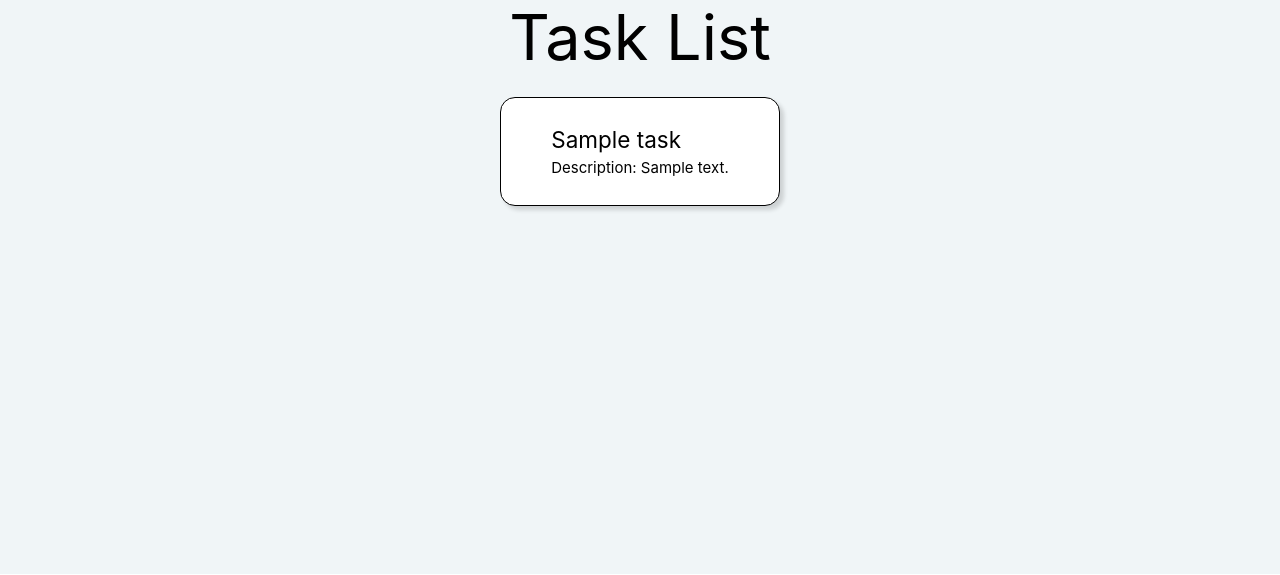
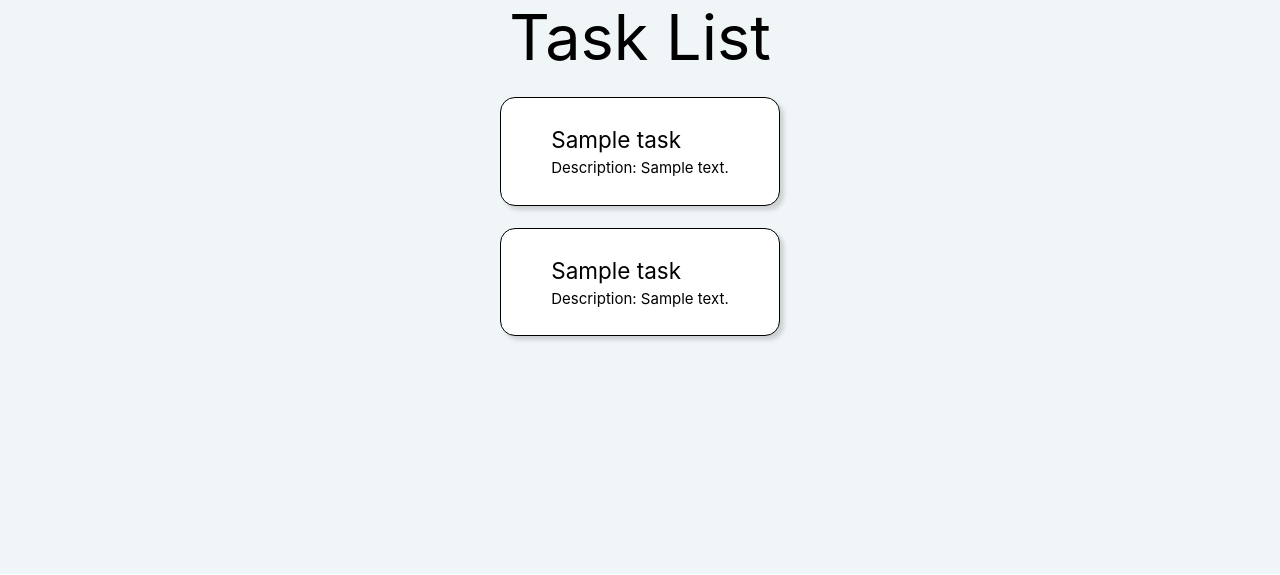
Before and after one commit to PeterSYoo/task_tracker, a Django app: page /tasks/ in a window 1280 px wide. Shown: the part 174-749 px from the top of the page. Run offline with Django 4.2, Linux system fonts and the light colour scheme; a user stored in the database is signed in; tables that the repository leaves empty hold one stand-in row (values such as "Sample post").

Commit message:
wip: displays tasks created by single user and tasks added to multiple users

```diff
--- a/main_app/models.py
+++ b/main_app/models.py
@@ -8,7 +8,7 @@ class Task(models.Model):
   name = models.CharField(max_length=100)
   description = models.TextField(max_length=250)
 
-  # user = models.ForeignKey(User, on_delete=models.CASCADE)
+  user = models.ForeignKey(User, on_delete=models.CASCADE)
   users = models.ManyToManyField(User, related_name='tasks_set')
 
   def __str__(self):
--- a/main_app/templates/tasks/index.html
+++ b/main_app/templates/tasks/index.html
@@ -8,7 +8,7 @@
 <h1>Task List</h1>
 
 <div class="task-list">
-{% for task in tasks %}
+{% for task in users_tasks %}
   <a href="{% url 'detail' task.id %}">
     <div class="task-list--card">
       <span class="task-list--card-name">{{ task.name }}</span><br>
@@ -17,6 +17,15 @@
   </a>
   <br>
 {% endfor %}
-</div>
+
+{% for task in user_tasks %}
+  <a href="{% url 'detail' task.id %}">
+    <div class="task-list--card">
+      <span class="task-list--card-name">{{ task.name }}</span><br>
+      <span class="task-list--card-description">Description: {{ task.description }}</span>
+    </div>
+  </a>
+  <br>
+{% endfor %}
 
 {% endblock %}
--- a/main_app/views.py
+++ b/main_app/views.py
@@ -13,8 +13,12 @@ def about(request):
   return render(request, 'about.html')
 
 def tasks_index(request):
-  tasks = Task.objects.filter(users=request.user)
-  return render(request, 'tasks/index.html', { 'tasks': tasks })
+  users_tasks = Task.objects.filter(users=request.user)
+  user_tasks = Task.objects.filter(user=request.user)
+  return render(request, 'tasks/index.html', {
+    'users_tasks': users_tasks,
+    'user_tasks': user_tasks,
+    })
 
 def tasks_detail(request, task_id):
   tasks = Task.objects.get(id=task_id)
```
Also changed, not shown: main_app/migrations/0003_task_user.py (added).
